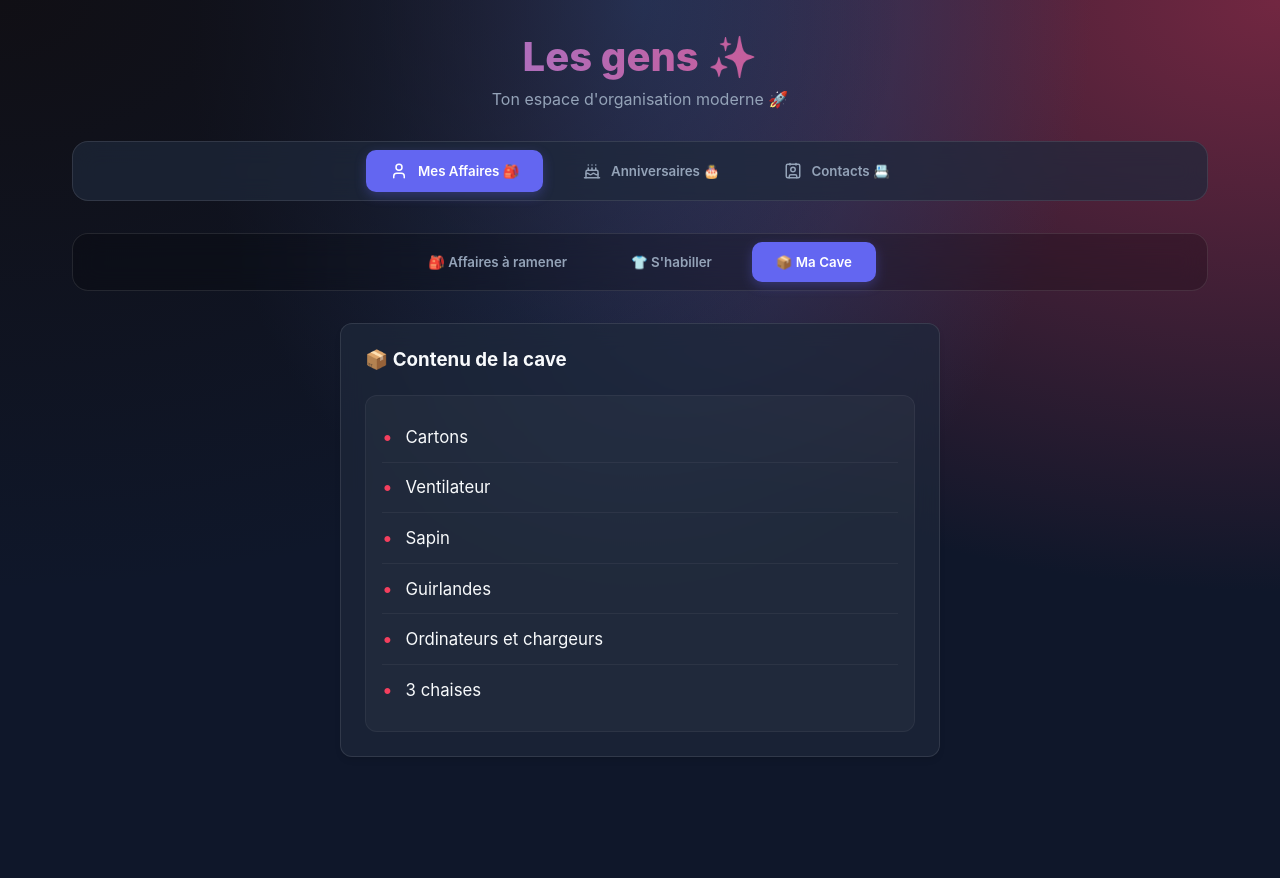
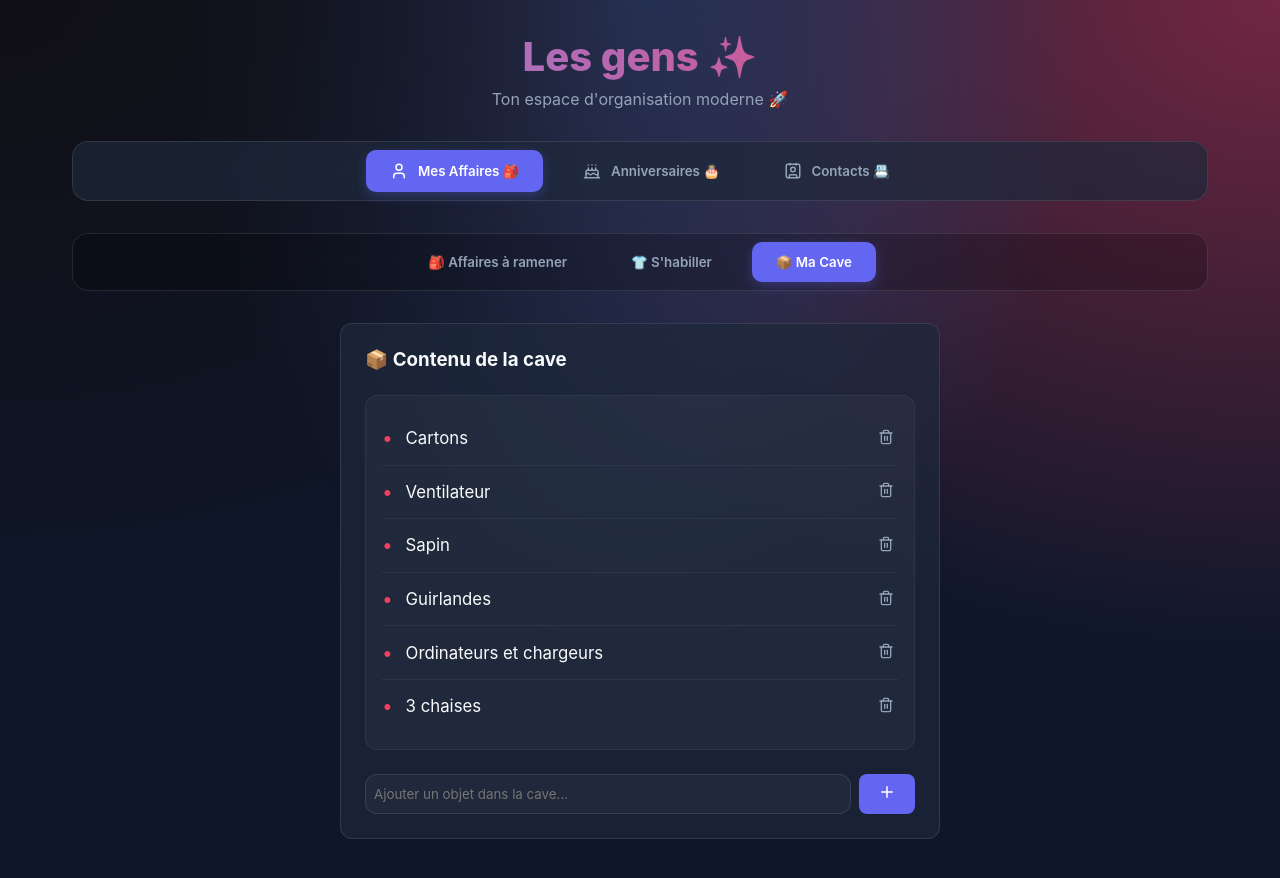
Before and after one commit to HaddadBenjamin/Les-personnes, a React (Vite) app: page / in a window 1280 px wide. Both pictures are taken after a click on the button "📦 Ma Cave". Shown: the top 878 px of the page. Before the commit the page ends 837 px from the top, so only its background shows below. Built offline with nearby package versions, Linux system fonts and the light colour scheme.

Commit message:
feat: add CRUD operations to Cave inventory with local storage persistence

```diff
--- a/src/components/Personnel/PersonnelSection.jsx
+++ b/src/components/Personnel/PersonnelSection.jsx
@@ -1,12 +1,38 @@
 import React, { useState } from 'react';
 import { Plus, Trash2, CheckCircle2 } from 'lucide-react';
+import { useLocalStorage } from '../../hooks/useLocalStorage';
+
+const INITIAL_CAVE = [
+  { id: 'c1', text: 'Cartons' },
+  { id: 'c2', text: 'Ventilateur' },
+  { id: 'c3', text: 'Sapin' },
+  { id: 'c4', text: 'Guirlandes' },
+  { id: 'c5', text: 'Ordinateurs et chargeurs' },
+  { id: 'c6', text: '3 chaises' }
+];
 
 export function PersonnelSection({ data, onToggle, onAdd, onDelete, onAddSection, onDeleteSection }) {
-  const [activeMainTab, setActiveMainTab] = useState('affaires'); // 'affaires' | 'shabiller'
+  const [activeMainTab, setActiveMainTab] = useState('affaires'); // 'affaires' | 'shabiller' | 'cave'
 
   const [newSectionTitle, setNewSectionTitle] = useState('');
   const [activeChecklistId, setActiveChecklistId] = useState(data.length > 0 ? data[0].id : null);
   const [newItem, setNewItem] = useState('');
+
+  // Cave state using local storage to persist directly
+  const [caveItems, setCaveItems] = useLocalStorage('les-gens-cave', INITIAL_CAVE);
+  const [newCaveItem, setNewCaveItem] = useState('');
+
+  const handleAddCaveItem = () => {
+    if (newCaveItem.trim()) {
+      setCaveItems([...caveItems, { id: Date.now().toString(), text: newCaveItem.trim() }]);
+      setNewCaveItem('');
+    }
+  };
+
+  const handleDeleteCaveItem = (id) => {
+    setCaveItems(caveItems.filter(item => item.id !== id));
+  };
+
 
   const handleAddSection = () => {
     if (newSectionTitle.trim()) {
@@ -223,22 +249,46 @@ export function PersonnelSection({ data, onToggle, onAdd, onDelete, onAddSection
           <h3 style={{ marginBottom: '1.5rem', display: 'flex', alignItems: 'center', gap: '0.5rem' }}>
             📦 Contenu de la cave
           </h3>
-          <div className="glass-panel">
+
+          <div className="glass-panel" style={{ marginBottom: '1.5rem' }}>
             <ul style={{ listStyle: 'none', padding: 0, margin: 0 }}>
-              {['Cartons', 'Ventilateur', 'Sapin', 'Guirlandes', 'Ordinateurs et chargeurs', '3 chaises'].map((item, i) => (
-                <li key={i} style={{
+              {caveItems.map((item, i) => (
+                <li key={item.id} style={{
                   padding: '0.8rem 0',
-                  borderBottom: i !== 5 ? '1px solid rgba(255,255,255,0.05)' : 'none',
+                  borderBottom: i !== caveItems.length - 1 ? '1px solid rgba(255,255,255,0.05)' : 'none',
                   display: 'flex',
+                  justifyContent: 'space-between',
                   alignItems: 'center',
-                  gap: '0.8rem',
                   fontSize: '1.05rem'
                 }}>
-                  <span style={{ color: 'var(--accent)', fontSize: '1.2rem' }}>•</span>
-                  <span>{item}</span>
+                  <div style={{ display: 'flex', alignItems: 'center', gap: '0.8rem' }}>
+                    <span style={{ color: 'var(--accent)', fontSize: '1.2rem' }}>•</span>
+                    <span>{item.text}</span>
+                  </div>
+                  <button className="btn-ghost" style={{ border: 'none', padding: '4px' }} onClick={() => handleDeleteCaveItem(item.id)}>
+                    <Trash2 size={16} />
+                  </button>
                 </li>
               ))}
+              {caveItems.length === 0 && (
+                <p style={{ color: 'var(--text-muted)', textAlign: 'center', padding: '1rem 0', margin: 0 }}>La cave est vide.</p>
+              )}
             </ul>
+          </div>
+
+          <div style={{ display: 'flex', gap: '0.5rem' }}>
+            <input
+              type="text"
+              placeholder="Ajouter un objet dans la cave..."
+              className="glass-panel"
+              style={{ flex: 1, border: '1px solid var(--surface-border)', color: 'white', padding: '0.5rem' }}
+              value={newCaveItem}
+              onChange={(e) => setNewCaveItem(e.target.value)}
+              onKeyDown={(e) => e.key === 'Enter' && handleAddCaveItem()}
+            />
+            <button className="btn-primary" onClick={handleAddCaveItem}>
+              <Plus size={18} />
+            </button>
           </div>
         </div>
       )}
```
